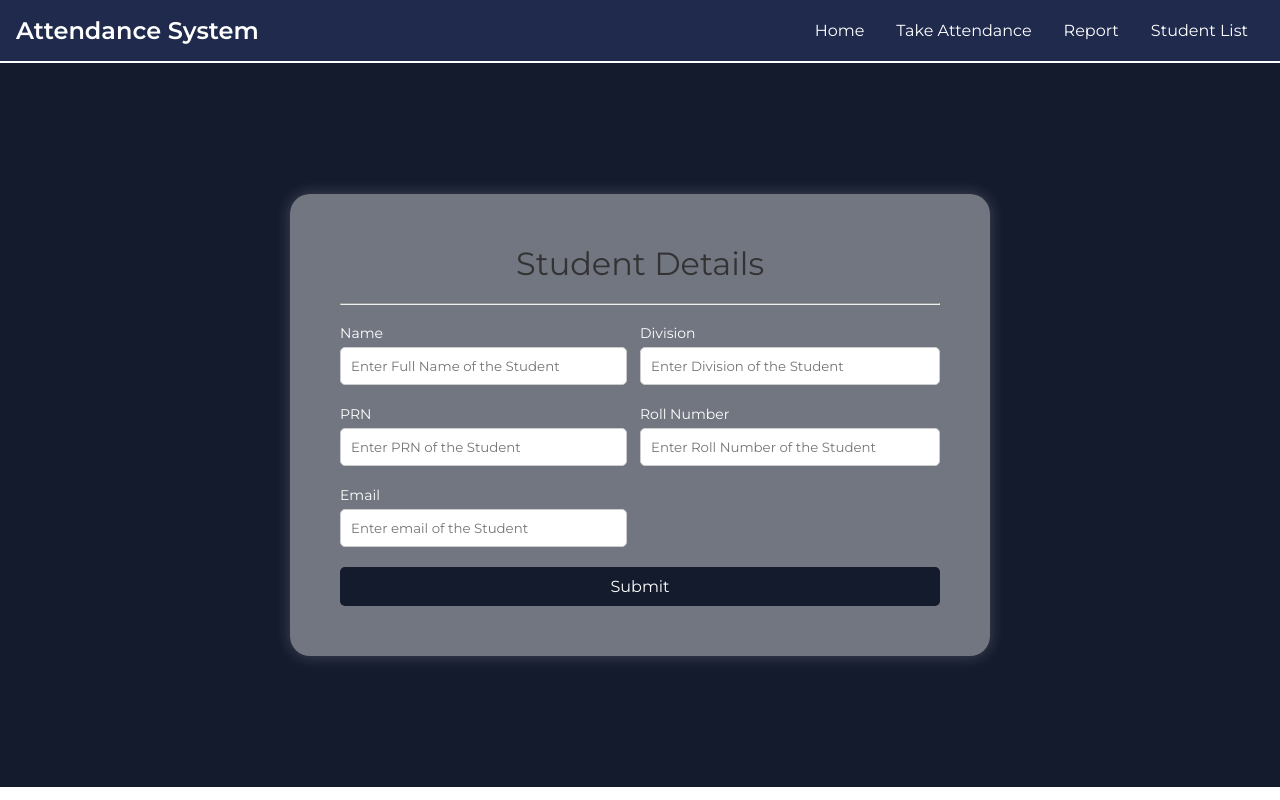
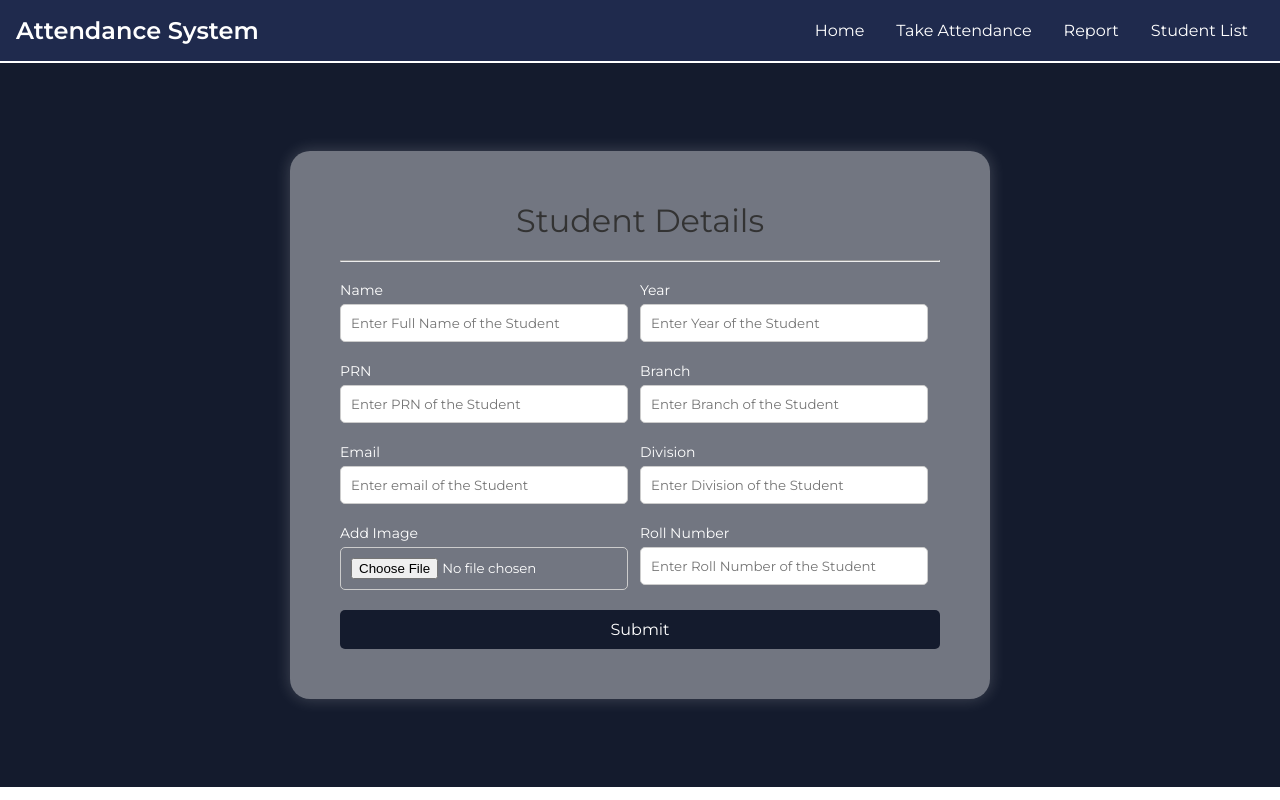
Before and after one commit to bprajyot/Faculty_Assistance_System, a React (Create React App) app: page /addstudents in a window 1280 px wide. Built offline with nearby package versions, Linux system fonts and the light colour scheme.

Commit message:
changes in add_student

```diff
--- a/src/Pages/AddStudent.jsx
+++ b/src/Pages/AddStudent.jsx
@@ -16,6 +16,8 @@ export default function StudentDetails() {
     const [name, setName] = useState("");
     const [division, setDivision] = useState("");
     const [roll, setRoll] = useState("");
+    const [year, setYear] = useState("");
+    const [branch, setBranch] = useState("");
     const [image, setImage] = useState(null);
     const [loading, setLoading] = useState(false);
 
@@ -130,10 +132,34 @@ export default function StudentDetails() {
                                         required
                                     />
                                 </div>
+                                <div className="form-group">
+                                    <label>Add Image</label>
+                                    <input type="file" onChange={handleImageChange} />
+                                </div>
                             </div>
                         </div>
                         <div className="form">
                             <div>
+                                <div className="form-group">
+                                    <label>Year</label>
+                                    <input
+                                        type="text"
+                                        value={year}
+                                        onChange={(e) => setYear(e.target.value)}
+                                        placeholder="Enter Year of the Student"
+                                        required
+                                    />
+                                </div>
+                                <div className="form-group">
+                                    <label>Branch</label>
+                                    <input
+                                        type="text"
+                                        value={branch}
+                                        onChange={(e) => setBranch(e.target.value)}
+                                        placeholder="Enter Branch of the Student"
+                                        required
+                                    />
+                                </div>
                                 <div className="form-group">
                                     <label>Division</label>
                                     <input
@@ -154,10 +180,6 @@ export default function StudentDetails() {
                                         required
                                     />
                                 </div>
-                                {/* <div className="form-group">
-                                    <label>Add Image</label>
-                                    <input type="file" onChange={handleImageChange} />
-                                </div> */}
                             </div>
                         </div>
                     </div>
--- a/src/Pages/Attendance.css
+++ b/src/Pages/Attendance.css
@@ -39,3 +39,7 @@
   .uploadButton:hover {
     background-color: #0056b3;
   }
+
+  .form-group{
+    width: 18rem;
+  }
```
